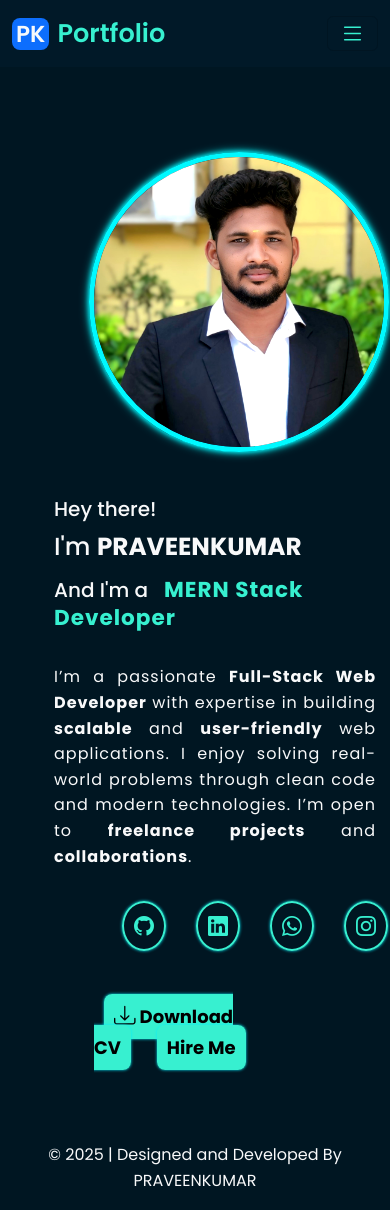
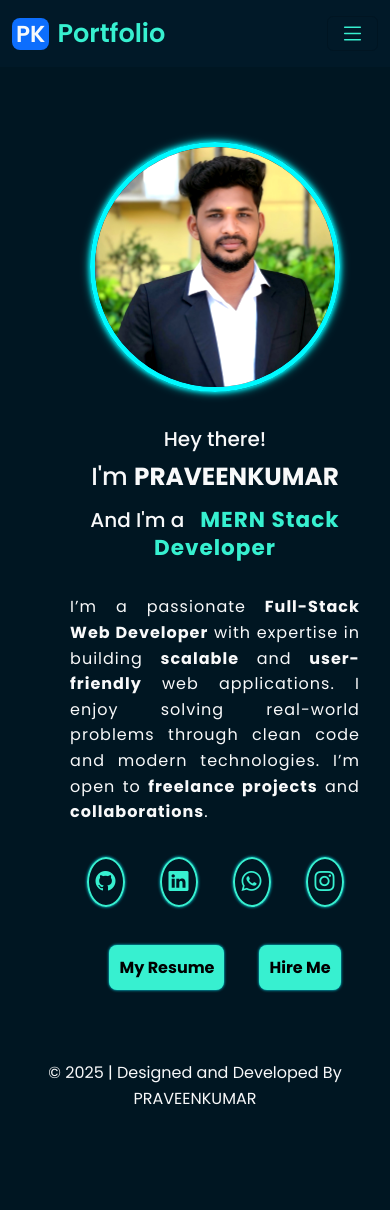
Before and after one commit to Praveenkumar663/new-portfolio, a React (Vite) app: page / in a window 390 px wide. Shown: the top 1210 px of the page. After the commit the page ends 1127 px from the top, so only its background shows below. Built offline with nearby package versions, Linux system fonts and the light colour scheme.

Commit message:
home page update

```diff
--- a/src/pages/About.jsx
+++ b/src/pages/About.jsx
@@ -2,8 +2,6 @@ import '../styles/About.css'
 import {Experience,Certificates} from '../data.js'
 
 const About = () => {
-
-
 
   return (
     <div className="container-fluid about">
@@ -14,7 +12,7 @@ const About = () => {
        <div className="row about-content  mt-1">
         <p className='about-text'>I’m Praveenkumar, a passionate <b>Full-Stack Developer</b> and <b>MCA student</b> with a strong interest in building modern, scalable, and user-friendly applications. My technical expertise includes the <b>MERN Stack (MongoDB, Express.js, React, Node.js)</b> along with <b>Python</b>, <b>Java</b>, <b>MySQL</b>, <b>JavaScript</b>, <b>HTML</b>, <b>CSS</b>, and <b>Bootstrap</b>.</p>
         <p className='about-text'>
-          I’ve gained practical experience through a <b>6-month internship as a Software Developer at Visval Career Solution</b> Pvt Ltd and by working as a <b>Programming Instructor at CSC</b>, where I taught <b>C, C++, Python, HTML, and CSS</b>. These experiences helped me sharpen my problem-solving, coding, and mentoring skills.
+          I’ve gained practical experience through a <b>6-month internship as a Software Developer at Visval Career Solutions</b> Pvt Ltd and by working as a <b>Programming Instructor at CSC</b>, where I taught <b>C, C++, Python, HTML, and CSS</b>. These experiences helped me sharpen my problem-solving, coding, and mentoring skills.
         </p>
         <p className='about-text'>
           My goal is to grow as a <b>Full-Stack Developer</b>, continuously learning and contributing to impactful projects. I’m open to <b>job opportunities</b>, <b>internships</b>, and <b>freelance </b> projects, where I can apply my skills and gain valuable industry experience
--- a/src/pages/Home.jsx
+++ b/src/pages/Home.jsx
@@ -62,8 +62,7 @@ const Home = () => {
 
                   {/* Buttons */}
                   <div className="buttons-groups">
-                    <a href="#" download className='btns me-3'><i className="bi bi-download fs-4 pe-1"></i>
- Download CV</a>
+                    <a href="#"  className='btns '> My Resume</a>
                     <Link to='/contact' className='btns'>Hire Me</Link>
                   </div>
 
--- a/src/pages/Skills.jsx
+++ b/src/pages/Skills.jsx
@@ -2,7 +2,19 @@ import React from 'react'
 
 const Skills = () => {
   return (
-    <div>Skills</div>
+
+    <div className="container-fluid skills">
+      {/* title */}
+        <div className="row">
+          <h2 className='text-center  fw-bold mb-3 skill-title'>My <span>Skills</span> </h2>
+        </div>
+        {/* skill content */}
+          <div className="row skill-content">
+            <p>These are my core skills, along with the technologies I am currently learning and the areas I plan to explore in the future. </p>
+          </div>
+
+    </div>
+
   )
 }
 
--- a/src/styles/home.css
+++ b/src/styles/home.css
@@ -1,12 +1,15 @@
 .home{
-    align-items: center;
-    justify-content: center;
+
     width: 100%;
    box-sizing: border-box;
     margin: 40px 20px;
 }
 .home .row{
     margin: 20px 10px;
+     align-items: center;
+    justify-content: center;
+    display: flex;
+    flex-wrap: wrap;
 }
 .home .row .dev{
     color: #37f0d0;
@@ -72,6 +75,7 @@
     transition: 0.2s ease-in-out;
     box-shadow: 0 0 3px #0ef;
 }
+
 .home .row .buttons-groups .btns:hover{
     background: transparent;
     color: #37f0d0;
@@ -104,70 +108,98 @@
 }
 
 /* media devices - 576 */
-@media (max-width:576px) {
-    .home .row{
+@media (max-width: 576px) {
+  .home .row {
     margin: 20px 10px;
     flex-direction: column-reverse;
+    align-items: center;
+    justify-content: center;
+    display: flex;
+    flex-wrap: wrap;
+    text-align: center;
   }
-.home .row p{
+
+  .home .row p {
     letter-spacing: 1px;
+    font-size: 16px;
+    max-width: 90%;
     text-align: justify;
-    font-size: 16px;
-    max-width: 400px;
+    margin: 10px auto;
   }
+
+  /* social icons */
+  .home .row .logo {
+    display: flex;
+    justify-content: center;
+    gap: 15px;
+    margin: 20px 0;
+    flex-wrap: wrap;
+  }
+
   .home .row .logo .icon {
-  margin: 0 10px;
     color: #37f0d0;
     font-size: 20px;
     border: 2px solid #37f0d0;
     border-radius: 50%;
-  padding: 7px 10px;
+    padding: 7px;
     display: flex;
-  flex-wrap: wrap;
     align-items: center;
     justify-content: center;
     box-shadow: 0 0 3px #0ef;
     transition: all 0.4s ease-in-out;
     text-decoration: none;
   }
-.home .row .buttons-groups{
+
+  /* buttons */
+  .home .row .buttons-groups {
+    display: flex;
     align-items: center;
     justify-content: center;
-    margin: 40px;
+    gap: 15px; /* even spacing */
+    margin: 30px auto;
+    flex-wrap: wrap;
   }
-.home .row .buttons-groups .btns{
+
+  .home .row .buttons-groups .btns {
     background-color: #37f0d0;
     color: #000;
     border: none;
     border-radius: 8px;
     text-decoration: none;
     padding: 10px;
-    margin-left:10px ;
-    font-size: 18px;
+    font-size: 16px;
     font-weight: 700;
     transition: 0.2s ease-in-out;
     box-shadow: 0 0 3px #0ef;
   }
-.home .row .img{
-    width: 350px;
-    height: 350px;
+  .home .row .buttons-groups .btns:hover{
+    background: transparent;
+    color: #37f0d0;
+    border: 2px solid #0ef;
+    box-shadow: 0 0 1px #0ef;
+    transform: scale(1.1);
+}
+
+  /* profile image */
+  .home .row .img {
+    width: 280px;
+    height: 280px;
+    display: flex;
     align-items: center;
     justify-content: center;
-    display: flex;
-    margin: 20px 10px ;
+    margin: 20px auto;
     border-radius: 50%;
     position: relative;
+  }
 
-}
-.home .row .img .img-fluid{
-    width: 300px;
-    height: 300px;
-    position: absolute;
+  .home .row .img .img-fluid {
+    width: 250px;
+    height: 250px;
     border-radius: 50%;
     border: 5px solid #0ef;
-   box-shadow: 0 0 5px #0ef,
-   0 0 10px #0ef;
+    box-shadow: 0 0 5px #0ef, 0 0 10px #0ef;
     filter: contrast(1.1);
+    object-fit: cover;
   }
 }
 
```
Lines whose indentation alone changed are shown as unchanged.
